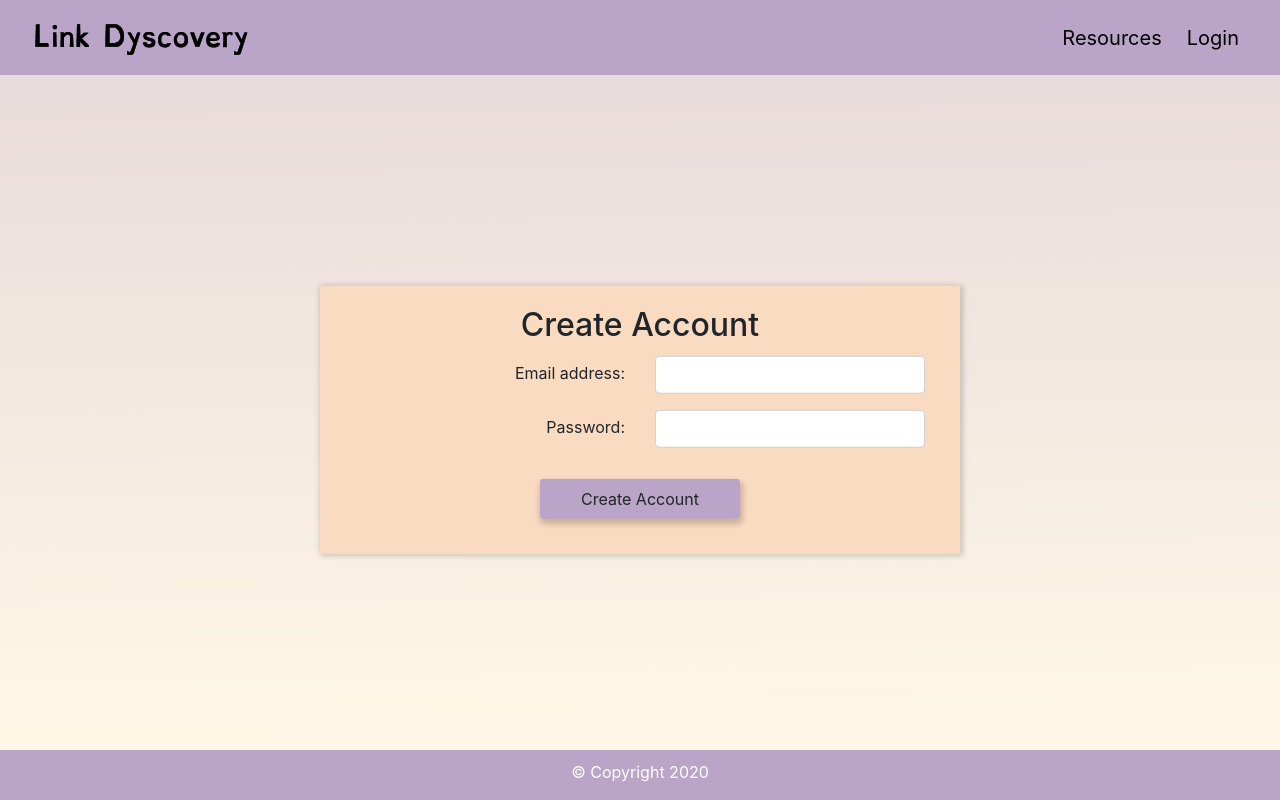
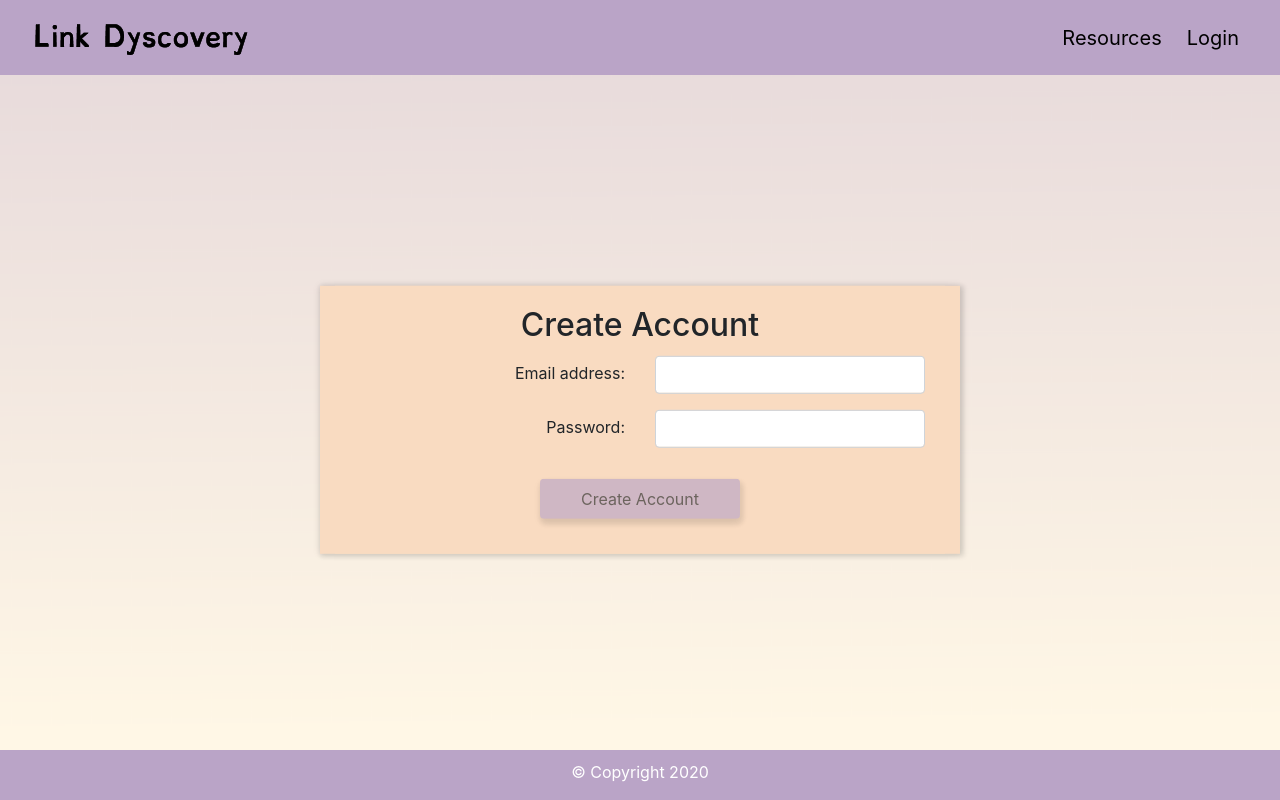
Before and after one commit to erinleecrocker/link-dyscovery, a React (Create React App) app in the folder client/: page /create-account in a window 1280 px wide. Built offline with nearby package versions, Linux system fonts and the light colour scheme.

Commit message:
added alerts for errors on login page and create account page

```diff
--- a/client/src/components/SignupForm/SignupForm.jsx
+++ b/client/src/components/SignupForm/SignupForm.jsx
@@ -11,6 +11,10 @@ const SignupForm = ({ buttonText, handleSubmit, slug, cardText }) => {
   // useLayoutEffect(() => {
   //   firstInputRef.current.focus();
   // }, []);
+    const validateForm = () => {
+    return emailAddress.length > 3 && password.length > 5;
+
+  };
 
   return (
       <LoginCard>
@@ -19,6 +23,7 @@ const SignupForm = ({ buttonText, handleSubmit, slug, cardText }) => {
     <form
       onSubmit={(e) => {
         handleSubmit(e, emailAddress, password);
+
       }}
     >
       <FormGroup>
@@ -47,7 +52,7 @@ const SignupForm = ({ buttonText, handleSubmit, slug, cardText }) => {
       </FormGroup>
       </div>
       <div className="col text-center">
-        <SubmitButton type="submit" className="btn btn-primary">
+        <SubmitButton disabled={!validateForm()} type="submit" className="btn btn-primary">
           {buttonText}
         </SubmitButton>
       </div>
--- a/client/src/pages/CreateAccount.js
+++ b/client/src/pages/CreateAccount.js
@@ -19,6 +19,7 @@ const SignUp = () => {
         history.push("/");
       })
       .catch((err) => {
+        alert("This email is already in use. Please login or use a different email.")
         console.log(err);
       });
   };
--- a/client/src/pages/Login.js
+++ b/client/src/pages/Login.js
@@ -20,9 +20,10 @@ const LogIn = () => {
       .then((response) => {
         console.log(response.data);
         setJwt(response.data.data);
-        history.push("/");
+        history.push("/profile");
       })
       .catch((err) => {
+        alert("Invalid email or password");
         console.log(err);
       });
   };
```
